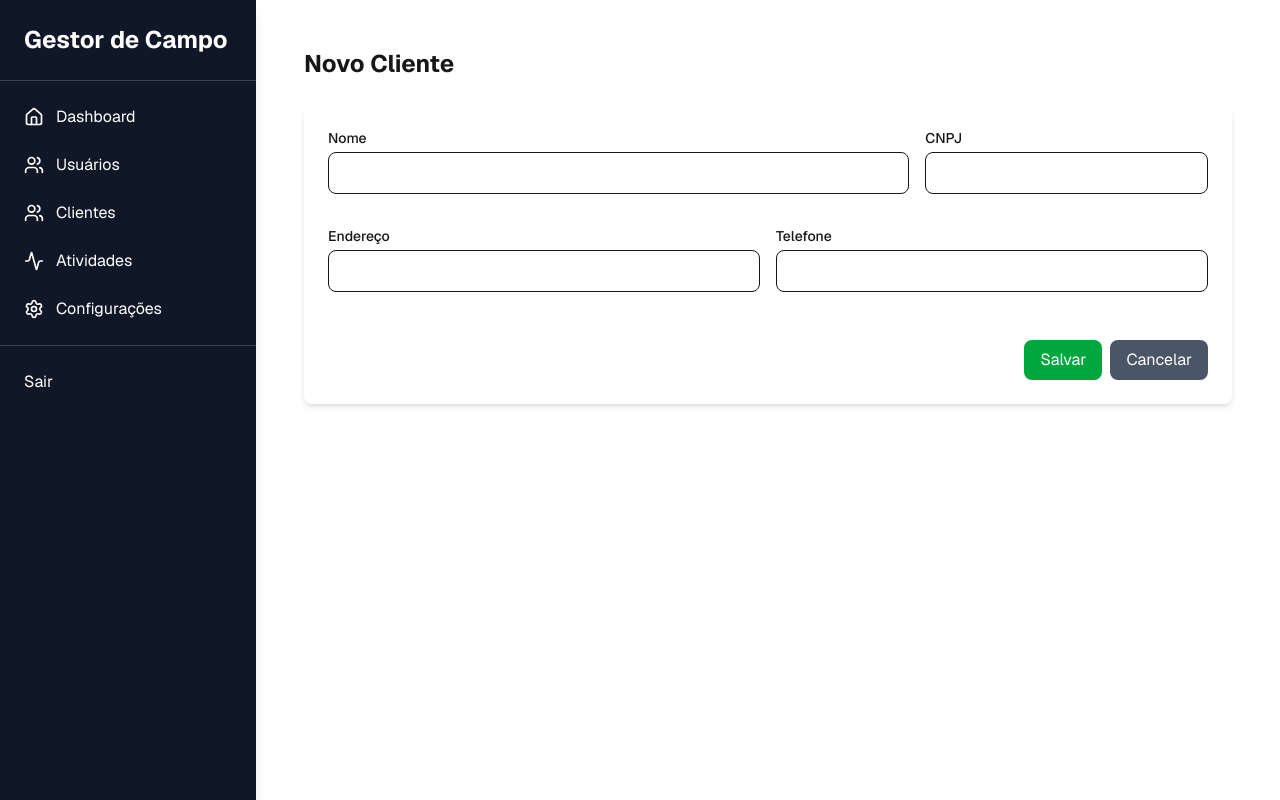
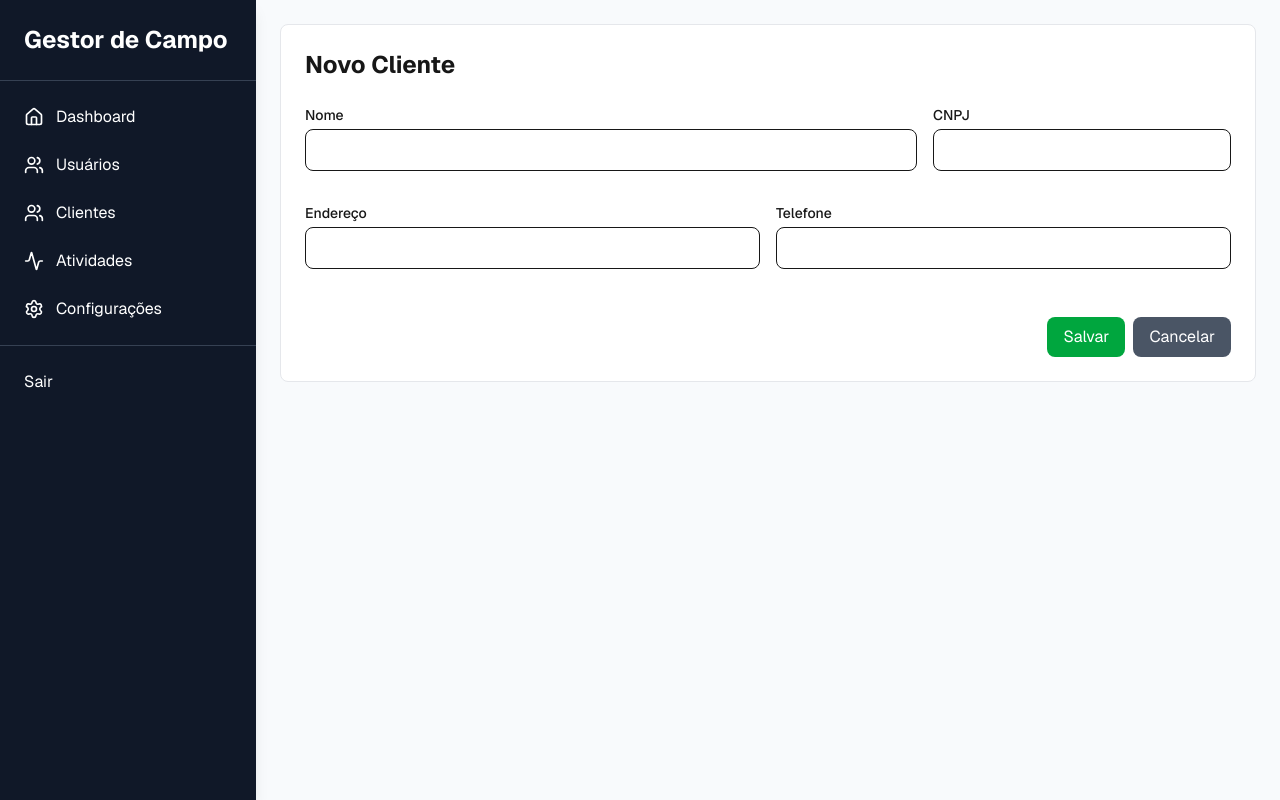
Before and after one commit to LuanRaasch/app-gestor-campo, a Next.js app: page /clientes/novo in a window 1280 px wide. Built offline with nearby package versions, Linux system fonts and the light colour scheme.

Commit message:
feat: melhoria nas bordas e padding

```diff
--- a/src/app/clientes/[id]/page.tsx
+++ b/src/app/clientes/[id]/page.tsx
@@ -48,13 +48,13 @@ export default function ClienteDetalhesPage({
   if (!cliente) return notFound();
 
   return (
-    <div className="p-6 w-full">
+    <div className="p-6 w-full bg-white rounded-lg border border-gray-200">
       <h1 className="text-2xl font-bold mb-6">Editar Cliente</h1>
 
       {/* Definindo que o form tera 12 colunas*/}
       <form
         // onSubmit={handleSubmit}
-        className="bg-white shadow-md rounded-lg p-6 space-y-4 grid grid-cols-12 gap-4"
+        className="space-y-4 grid grid-cols-12 gap-4"
       >
         {/*O nome ocupa 8 colunas */}
         <div className="col-span-12 md:col-span-8">
--- a/src/app/clientes/novo/page.tsx
+++ b/src/app/clientes/novo/page.tsx
@@ -22,13 +22,13 @@ export default function NovoClientePage() {
   };
 
   return (
-    <div className="p-6 w-full">
+    <div className="p-6 w-full bg-white rounded-lg border border-gray-200">
       <h1 className="text-2xl font-bold mb-6">Novo Cliente</h1>
 
       {/* Definindo que o form tera 12 colunas*/}
       <form
         onSubmit={handleSubmit}
-        className="bg-white shadow-md rounded-lg p-6 space-y-4 grid grid-cols-12 gap-4"
+        className="bg-white space-y-4 grid grid-cols-12 gap-4"
       >
         {/*O nome ocupa 8 colunas */}
         <div className="col-span-12 md:col-span-8">
--- a/src/app/clientes/page.tsx
+++ b/src/app/clientes/page.tsx
@@ -46,27 +46,29 @@ export default function Clientes() {
   if (isError) return <p>Erro ao carregar</p>;
 
   return (
-    <div className="p-6">
+    <div className="p-6 bg-white rounded-lg border border-gray-200 w-full">
       {/*preciso implementar uma busca pelos itens na tabela */}
       <div className="flex items-center justify-between mb-6">
         <h1 className="text-2xl font-bold">Clientes</h1>
-        <Link
-          href="/clientes/novo"
-          className="bg-blue-600 text-white px-4 py-2 rounded-lg hover:bg-blue-700 transition"
-        >
-          Novo
-        </Link>
       </div>
 
       {/* Campo de busca */}
       <div className="mb-4">
-        <input
-          type="text"
-          placeholder="Buscar por nome ou CNPJ..."
-          value={busca}
-          onChange={(e) => setBusca(e.target.value)}
-          className="border rounded-lg px-3 py-2 w-full max-w-sm focus:outline-none focus:ring-2 focus:ring-blue-500"
-        />
+        <div className="flex items-center justify-between mb-6">
+          <input
+            type="text"
+            placeholder="Buscar por nome ou CNPJ..."
+            value={busca}
+            onChange={(e) => setBusca(e.target.value)}
+            className="border rounded-lg px-3 py-2 w-full max-w-sm focus:outline-none focus:ring-2 focus:ring-blue-500"
+          />
+          <Link
+            href="/clientes/novo"
+            className="bg-blue-600 text-white px-4 py-2 rounded-lg hover:bg-blue-700 transition"
+          >
+            Novo
+          </Link>
+        </div>
       </div>
 
       <table className=" w-full border border-gray-200 shadow-md rounded-lg overflow-hidden">
--- a/src/app/globals.css
+++ b/src/app/globals.css
@@ -1,7 +1,7 @@
 @import "tailwindcss";
 
 :root {
-  --background: #ffffff;
+  --background: #f8fafc;
   --foreground: #171717;
 }
 
--- a/src/app/layout.tsx
+++ b/src/app/layout.tsx
@@ -26,7 +26,7 @@ export default function RootLayout({
   return (
     <html lang="pt-br">
       <body
-        className={`flex min-h-screen bg-gray-100 ${geistSans.variable} ${geistMono.variable}`}
+        className={`flex min-h-screen ${geistSans.variable} ${geistMono.variable}`}
       >
         {/* Sidebar fixa no desktop */}
         <div className="hidden md:block w-64">
```
